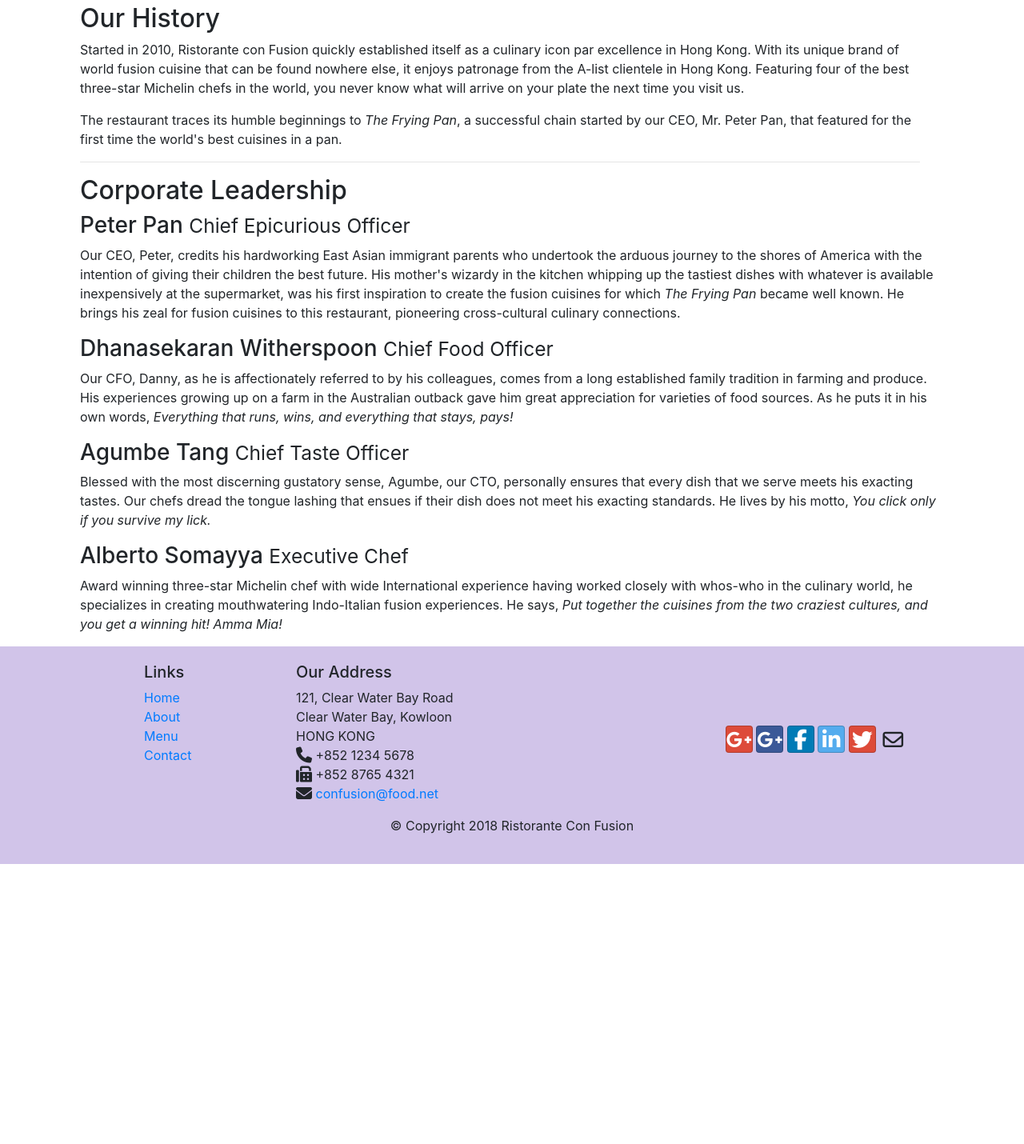
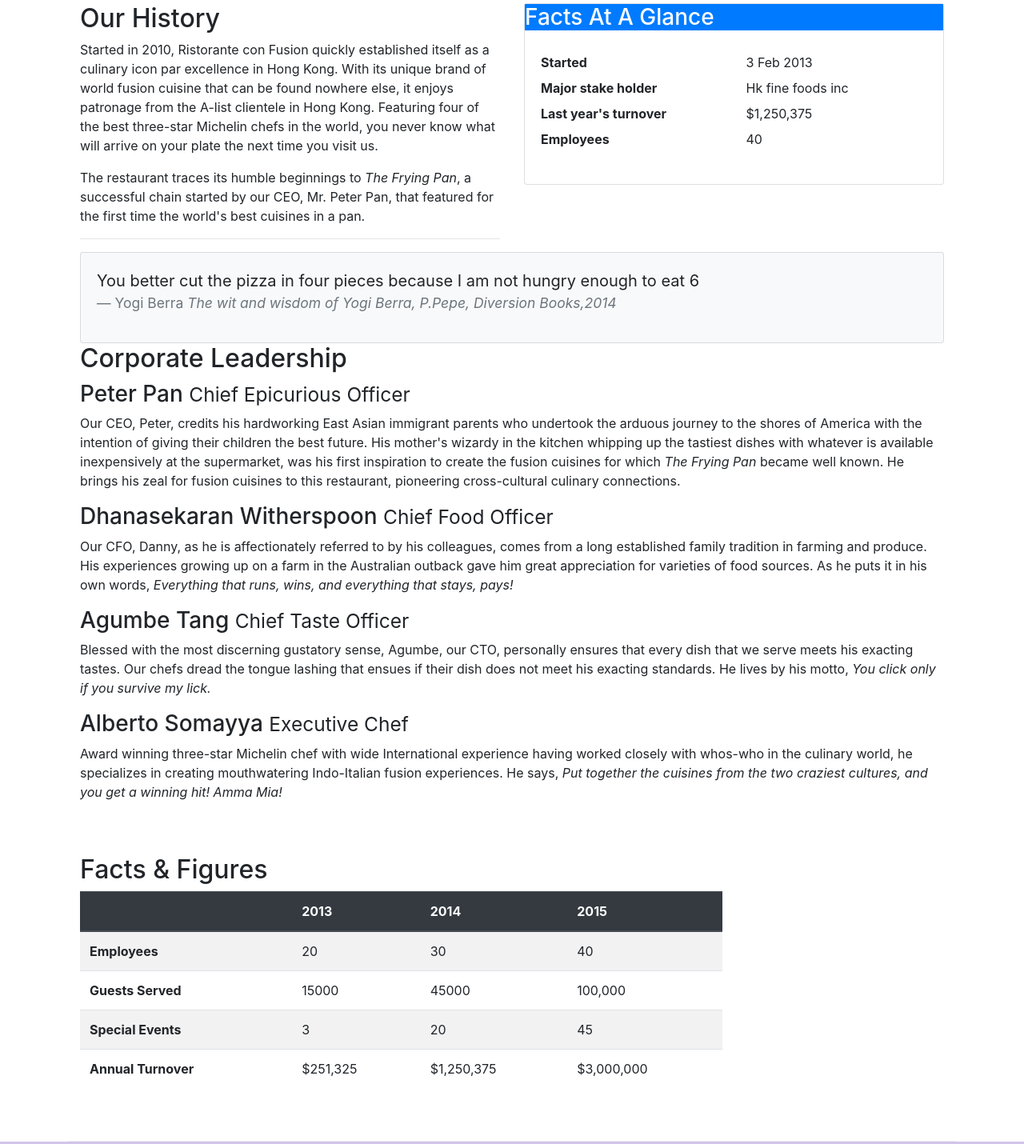
Before and after one commit to ayushiarya/Mooc-Full-Stack-Web-Development---BootStrap4, a plain HTML site: page aboutus.html in a window 1280 px wide. Shown: the part 437-1867 px from the top of the page at 80% size. Before the commit the page ends 1517 px from the top, so only its background shows below. Drawn offline with nearby package versions, Linux system fonts and the light colour scheme.

Commit message:
cards and table
Signed-off-by: ayushiarya <ayushiarya8@gmail.com>

```diff
--- a/aboutus.html
+++ b/aboutus.html
@@ -60,14 +60,42 @@
         </div>
 
         <div class="row row-header">
-            <div class="col-6 col-sm">
+            <div class="col-sm-6">
                 <h2>Our History</h2>
                 <p>Started in 2010, Ristorante con Fusion quickly established itself as a culinary icon par excellence in Hong Kong. With its unique brand of world fusion cuisine that can be found nowhere else, it enjoys patronage from the A-list clientele in Hong Kong.  Featuring four of the best three-star Michelin chefs in the world, you never know what will arrive on your plate the next time you visit us.</p>
                 <p>The restaurant traces its humble beginnings to <em>The Frying Pan</em>, a successful chain started by our CEO, Mr. Peter Pan, that featured for the first time the world's best cuisines in a pan.</p>
                 <hr>
             </div>
-            <div class="col-auto">
-            <hr>
+            <div class="col-sm">
+                <div class="card">
+                    <h3 class="card-reader bg-primary text-white">Facts At A Glance</h3>
+                    <div class="card-body">
+                        <dl class="row">
+                            <dt class="col-6">Started</dt>
+                            <dd class="col-6">3 Feb 2013 </dd>
+                            <dt class="col-6">Major stake holder</dt>
+                            <dd class="col-6">Hk fine foods inc</dd>
+                            <dt class="col-6">Last year's turnover</dt>
+                            <dd class="col-6">$1,250,375 </dd>
+                            <dt class="col-6">Employees</dt>
+                            <dd class="col-6">40 </dd>
+                        </dl>
+                    </div>
+                </div>
+
+            </div>
+            <div class="col-12">
+                <div class="card card-body bg-light">
+                    <blockquote class="blockquote">
+                        <p class="mb-0">You better cut the pizza in four pieces because I am not hungry enough to eat 6</p>
+                        <footer class="blockquote-footer">Yogi Berra
+                            <cite title="Source Title">
+                                The wit and wisdom of Yogi Berra, P.Pepe, Diversion Books,2014
+                            </cite>
+                        </footer>
+                    </blockquote>
+
+                </div>
             </div>
 
         </div>
@@ -86,6 +114,51 @@
                 <p class=" d-none d-sm-block">Award winning three-star Michelin chef with wide International experience having worked closely with whos-who in the culinary world, he specializes in creating mouthwatering Indo-Italian fusion experiences. He says, <em>Put together the cuisines from the two craziest cultures, and you get a winning hit! Amma Mia!</em></p>
             </div>
        </div>
+       <div class="row row-content">
+           <div class="col-12 col-sm-9">
+               <h2>Facts &amp; Figures </h2>
+               <div class="table-responsive">
+                   <table class="table table-striped">
+                       <thead class="thead-dark">
+                           <tr>
+                               <th>&nbsp;</th>
+                               <th>2013</th>
+                               <th>2014</th>
+                               <th>2015</th>
+                            </tr>
+                       </thead>
+                       <tbody>
+                           <tr>
+                               <th>Employees</th>
+                               <td>20</td>
+                               <td>30</td>
+                               <td>40</td>
+                           </tr>
+                           <tr>
+                                <th>Guests Served</th>
+                                <td>15000</td>
+                                <td>45000</td>
+                                <td>100,000</td>
+                            </tr>
+                            <tr>
+                                <th>Special Events</th>
+                                <td>3</td>
+                                <td>20</td>
+                                <td>45</td>
+                            </tr>
+                            <tr>
+                                <th>Annual Turnover</th>
+                                <td>$251,325</td>
+                                <td>$1,250,375</td>
+                                <td>$3,000,000</td>
+                            </tr>
+                       </tbody>
+                   </table>
+               </div>
+           </div>
+           <div class="col-12 col-sm-3"></div>
+       </div>
+
 
     </div>
 
```
